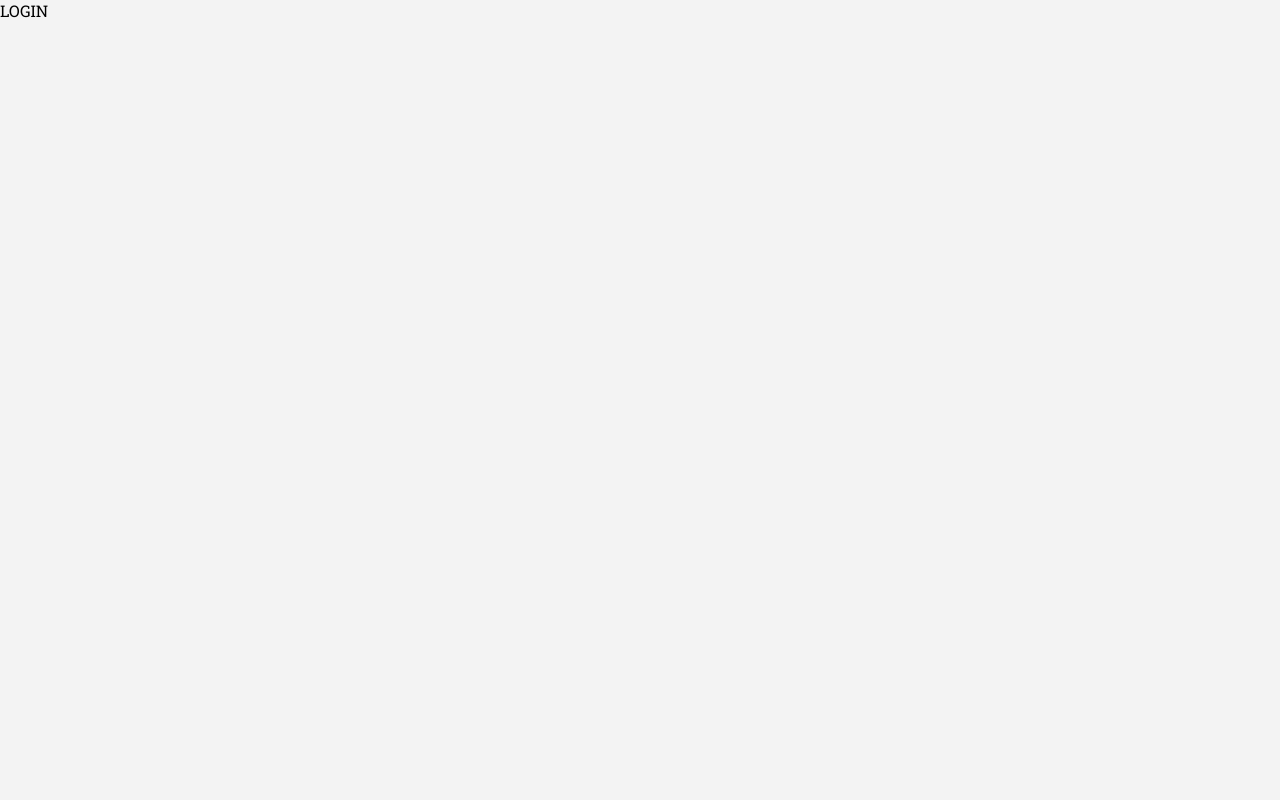
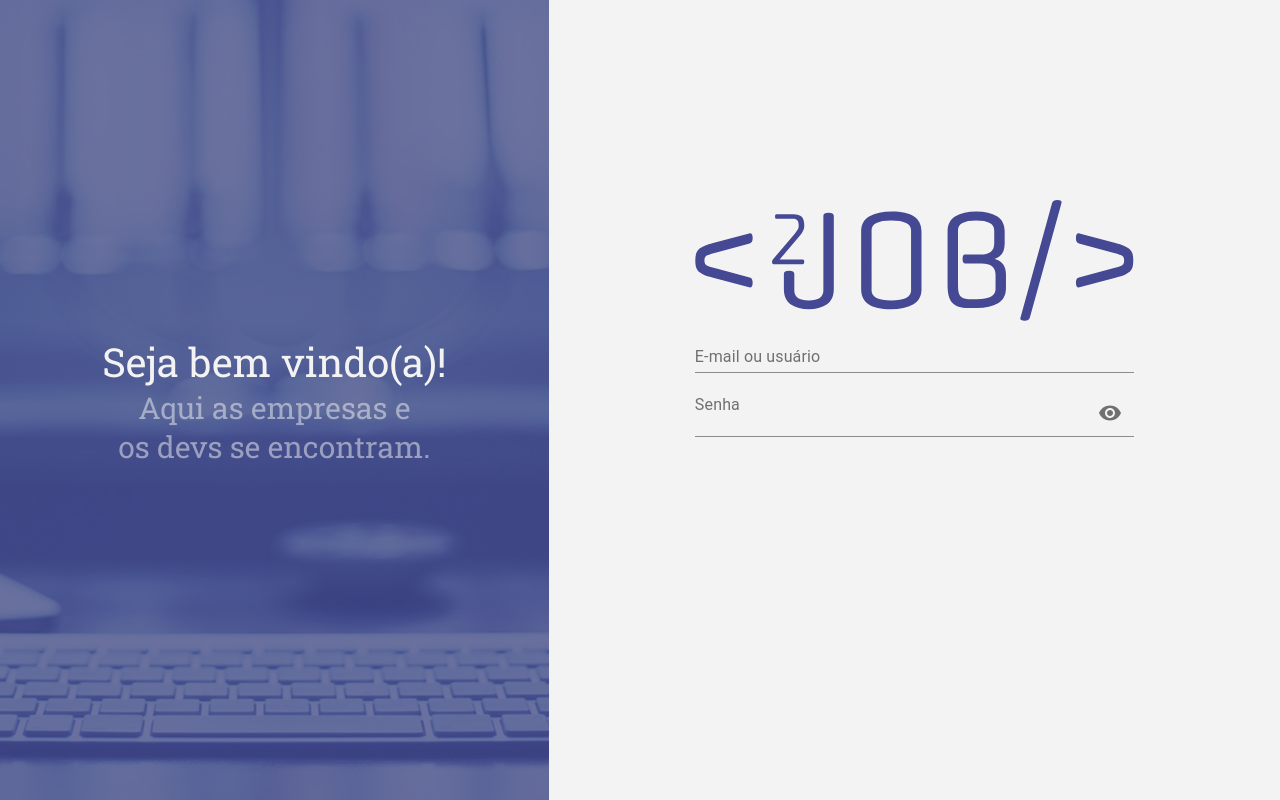
Before and after one commit to gabrielsc1998/2job, a React (Create React App) app in the folder frontend/: page /login in a window 1280 px wide. Built offline with nearby package versions, Linux system fonts and the light colour scheme.

Commit message:
feat(tela de login): implementa (em desenvolvimento) a tela de login, criando os inputs de email e senha (em desenvolvimento); feat(materialui icons): importa o pacote de ícones

```diff
--- a/frontend/package.json
+++ b/frontend/package.json
@@ -5,6 +5,7 @@
   "dependencies": {
     "@craco/craco": "^6.2.0",
     "@material-ui/core": "^4.12.3",
+    "@material-ui/icons": "^4.11.2",
     "@testing-library/jest-dom": "^5.11.4",
     "@testing-library/react": "^11.1.0",
     "@testing-library/user-event": "^12.1.10",
--- a/frontend/src/router/index.tsx
+++ b/frontend/src/router/index.tsx
@@ -2,7 +2,7 @@
  *
  * @author Gabriel da Silva Caetano
  * @email <98gabrielSc@gmail.com>
- * @description File to make available the Initial screen for the application
+ * @description File to make available the router for the application
  *
  */
 
--- a/frontend/src/screens/Initial/Initial.tsx
+++ b/frontend/src/screens/Initial/Initial.tsx
@@ -11,10 +11,9 @@ import React from 'react';
 import { Button } from '@material-ui/core';
 import { useHistory } from 'react-router';
 
+import { logo_2job } from 'images';
 import { LOGIN_SCREEN } from 'router/references';
 import { ContainerInitialForms } from 'components';
-import { logo_2job } from 'images';
-
 import { useCreateUser } from 'providers/CreateUser';
 
 import {
--- a/frontend/src/screens/Login/Login.tsx
+++ b/frontend/src/screens/Login/Login.tsx
@@ -8,11 +8,103 @@
 
 import React from 'react';
 
+import { Button, Input, InputLabel } from '@material-ui/core';
+import InputAdornment from '@material-ui/core/InputAdornment';
+import { IconButton } from '@material-ui/core';
 
+import { useHistory } from 'react-router';
 
+import { logo_2job } from 'images';
+// import {  } from 'router/references';
+import { ContainerInitialForms } from 'components';
+import { Visibility, VisibilityOff } from '@material-ui/icons';
 
-export default function Login() {
+import {
+  useStyles,
+  LabelTitle,
+  LabelSubtitle,
+  ContainerLabel,
+  ContainerLabel2
+} from './style';
 
-  return(<div> LOGIN </div>)
+import TEXTS from './texts';
 
+// interface InterfaceMyButton {
+//   options: {
+//     text: string,
+//     onClick?: () => void;
+//     style?: React.CSSProperties | undefined;
+//   }
+// };
+
+import { TextField } from '@material-ui/core';
+export default function Initial() {
+
+  const classes = useStyles();
+  const history = useHistory();
+
+  return(
+    <ContainerInitialForms
+      left={
+        <ContainerLabel>
+          <LabelTitle>{TEXTS.title}</LabelTitle>
+          <LabelSubtitle>
+            {TEXTS.subtitle.p1}
+            <br/>
+            {TEXTS.subtitle.p2}
+          </LabelSubtitle>
+        </ContainerLabel>
+      }
+      right={
+        <ContainerLabel2>
+          <div style={{ width: '100%' }}>
+            <img src={logo_2job} style={{ width: '100%' }} alt='Logo_2JOB' />
+          </div>
+          <div style={{ display: 'flex', flex: 1, flexDirection: 'column', width: '100%' }}>
+            <TextField
+              label='E-mail ou usuário'
+              fullWidth
+            />
+            <TextField
+              label='Senha'
+              fullWidth
+              type='password'
+              InputProps={{
+                endAdornment: (
+                  // <InputAdornment position="end">
+                  //   <AccountCircle />
+                  // </InputAdornment>
+                  <IconButton>
+                    <Visibility />
+                  </IconButton>
+                ),
+              }}
+            />
+            {/* <InputLabel htmlFor="input-pass">Senha</InputLabel>
+            <Input
+              id='input-pass'
+              type='password'
+              fullWidth
+              // id="standard-adornment-password"
+              // type={values.showPassword ? 'text' : 'password'}
+              // value={values.password}
+              // onChange={handleChange('password')}
+              endAdornment={
+                <InputAdornment position="end">
+                  <IconButton
+                    style={{ backgroundColor: 'red' }}
+                    aria-label="toggle password visibility"
+                    // onClick={handleClickShowPassword}
+                    // onMouseDown={handleMouseDownPassword}
+                  >
+                    {/* {values.showPassword ? <Visibility /> : <VisibilityOff />} */}
+                  {/* </IconButton> */}
+                {/* </InputAdornment> */}
+              {/* } */}
+            {/* /> */}
+          </div>
+        </ContainerLabel2>
+      }
+    />
+  )
 }
```
Also changed, not shown: 1 other file (tests, documents, lock files or other folders).
